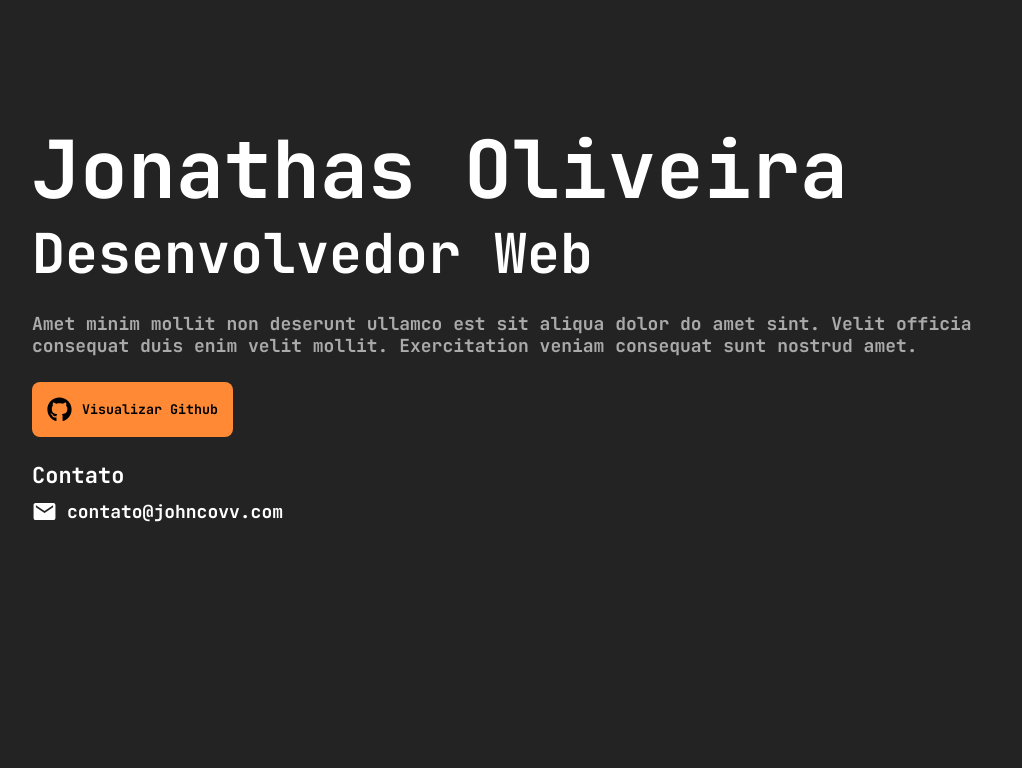
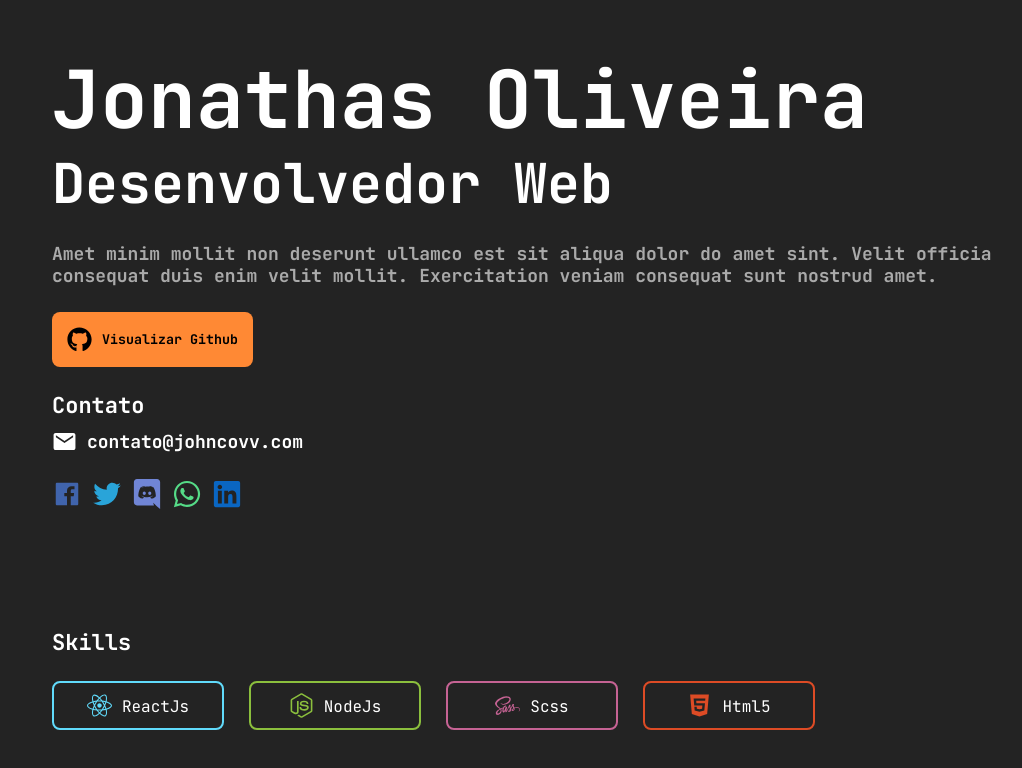
Before and after one commit to johncovv/portfolio, a React (Create React App) app: page / in a window 1280 px wide. Shown: the top 768 px of the page, without its empty margins (108-1130 px from the left). Built offline with nearby package versions, Linux system fonts and the light colour scheme.

Commit message:
Inserting Social medias and contact && creating skills component

```diff
--- /dev/null
+++ b/src/assets/objects/skills.ts
@@ -0,0 +1,28 @@
+import { FaHtml5, FaSass, FaNodeJs, FaReact } from 'react-icons/fa';
+
+export default [
+	{
+		name: 'ReactJs',
+		color: '#61DBFB',
+		topic: 'https://github.com/topics/react',
+		Icon: FaReact,
+	},
+	{
+		name: 'NodeJs',
+		color: '#8BBF3D',
+		topic: 'https://github.com/topics/nodejs',
+		Icon: FaNodeJs,
+	},
+	{
+		name: 'Scss',
+		color: '#C66394',
+		topic: 'https://github.com/topics/scss',
+		Icon: FaSass,
+	},
+	{
+		name: 'Html5',
+		color: '#DD4B25',
+		topic: 'https://github.com/topics/html5',
+		Icon: FaHtml5,
+	},
+];
--- a/src/pages/Dashboard/components/GithubButton.tsx
+++ b/src/pages/Dashboard/components/GithubButton.tsx
@@ -3,7 +3,9 @@ import React from 'react';
 import { Content, Icon, Text } from '../styles/github-button';
 
 const GithubButton: React.FunctionComponent = ({ children }) => (
-	<Content>
+	<Content
+		onClick={() => window.open('https://github.com/johncovv', '_target')}
+	>
 		<Icon />
 		<Text>{children}</Text>
 	</Content>
--- /dev/null
+++ b/src/pages/Dashboard/components/Skills.tsx
@@ -0,0 +1,24 @@
+import React from 'react';
+
+import SkillsData from '../../../assets/objects/skills';
+
+import { Content, Skill } from '../styles/skills';
+
+const Skills: React.FunctionComponent = () => {
+	return (
+		<Content>
+			{SkillsData.map(({ name, color, topic, Icon }) => (
+				<Skill
+					key={name}
+					color={color}
+					onClick={() => window.open(topic, '_target')}
+				>
+					<Icon color={color} size={25} />
+					{name}
+				</Skill>
+			))}
+		</Content>
+	);
+};
+
+export default Skills;
--- /dev/null
+++ b/src/pages/Dashboard/components/SocialMedias.tsx
@@ -0,0 +1,53 @@
+import React from 'react';
+
+import {
+	Content,
+	FacebookButton,
+	TwitterButton,
+	DiscordButton,
+	WhatsappButton,
+	LinkedinButton,
+} from '../styles/social-medias';
+
+const SocialMedias: React.FunctionComponent = () => {
+	function handleOpenLink(link: string): void {
+		window.open(link, '_target');
+	}
+
+	return (
+		<Content>
+			<FacebookButton
+				color="#4064AC"
+				onClick={() => {
+					handleOpenLink('https://facebook.com/johncovv');
+				}}
+			/>
+			<TwitterButton
+				color="#29A4D9"
+				onClick={() => {
+					handleOpenLink('https://twitter.com/johncovv');
+				}}
+			/>
+			<DiscordButton
+				color="#7085D5"
+				onClick={() => {
+					handleOpenLink('https://discord.com/users/426609168217276417');
+				}}
+			/>
+			<WhatsappButton
+				color="#55DB87"
+				onClick={() => {
+					handleOpenLink('http://sendwpp.tk/17992392708');
+				}}
+			/>
+			<LinkedinButton
+				color="#0A66C2"
+				onClick={() => {
+					handleOpenLink('https://www.linkedin.com/in/johncovv/');
+				}}
+			/>
+		</Content>
+	);
+};
+
+export default SocialMedias;
--- a/src/pages/Dashboard/index.tsx
+++ b/src/pages/Dashboard/index.tsx
@@ -2,6 +2,8 @@ import React from 'react';
 
 import GithubButton from './components/GithubButton';
 import EmailButton from './components/EmailButton';
+import SocialMedias from './components/SocialMedias';
+import Skills from './components/Skills';
 
 import { Content, LogoTitle, JobTitle, Title, About } from './styles';
 
@@ -20,6 +22,12 @@ const Dashboard: React.FunctionComponent = () => (
 
 		<Title>Contato</Title>
 		<EmailButton>contato@johncovv.com</EmailButton>
+
+		<SocialMedias />
+
+		<Title style={{ marginTop: 120 }}>Skills</Title>
+
+		<Skills />
 	</Content>
 );
 
--- a/src/pages/Dashboard/styles/index.ts
+++ b/src/pages/Dashboard/styles/index.ts
@@ -1,17 +1,25 @@
 import styled from 'styled-components';
 
-export const Content = styled.div`
-	margin-top: 120px;
-`;
+export const Content = styled.div``;
 
 export const LogoTitle = styled.p`
 	font-family: 'JetBrainsMono Bold';
-	font-size: 80px;
+
+	font-size: 55px;
+
+	@media (min-width: 768px) {
+		font-size: 80px;
+	}
 `;
 
 export const JobTitle = styled.p`
 	font-family: 'JetBrainsMono Bold';
-	font-size: 55px;
+
+	font-size: 30px;
+
+	@media (min-width: 768px) {
+		font-size: 55px;
+	}
 `;
 
 export const Title = styled.p`
--- /dev/null
+++ b/src/pages/Dashboard/styles/skills.ts
@@ -0,0 +1,45 @@
+import styled from 'styled-components';
+
+export const Content = styled.div`
+	margin-top: 25px;
+
+	display: grid;
+	grid-template-columns: 100%;
+	gap: 25px;
+
+	@media (min-width: 1024px) {
+		grid-template-columns: repeat(5, 1fr);
+	}
+`;
+
+interface SKillAttr {
+	color: string;
+}
+
+export const Skill = styled.div<SKillAttr>`
+	border: 2px solid ${(props) => props.color};
+	border-radius: 8px;
+	padding: 10px;
+	cursor: pointer;
+
+	/* center */
+	display: flex;
+	align-items: center;
+	justify-content: center;
+
+	svg {
+		margin-right: 10px;
+	}
+
+	transition: background-color 200ms, transform 200ms;
+
+	&:hover {
+		transform: scale(1.05);
+		background-color: ${(props) => props.color};
+		color: #000;
+
+		svg {
+			fill: #000;
+		}
+	}
+`;
--- /dev/null
+++ b/src/pages/Dashboard/styles/social-medias.ts
@@ -0,0 +1,46 @@
+import styled from 'styled-components';
+
+import { IoLogoFacebook, IoLogoTwitter } from 'react-icons/io';
+
+import { FaWhatsapp, FaDiscord, FaLinkedin } from 'react-icons/fa';
+
+export const Content = styled.div`
+	display: flex;
+	flex-direction: row;
+	align-items: center;
+
+	margin-top: 25px;
+
+	svg {
+		transition: transform 200ms;
+
+		&:hover {
+			cursor: pointer;
+			transform: scale(1.2);
+		}
+
+		&:not(:first-child) {
+			margin-left: 10px;
+		}
+	}
+`;
+
+export const FacebookButton = styled(IoLogoFacebook).attrs({
+	size: 30,
+})``;
+
+export const TwitterButton = styled(IoLogoTwitter).attrs({
+	size: 30,
+})``;
+
+export const DiscordButton = styled(FaDiscord).attrs({
+	size: 30,
+})``;
+
+export const WhatsappButton = styled(FaWhatsapp).attrs({
+	size: 30,
+})``;
+
+export const LinkedinButton = styled(FaLinkedin).attrs({
+	size: 30,
+})``;
--- a/src/styles/global.styles.ts
+++ b/src/styles/global.styles.ts
@@ -28,6 +28,7 @@ export default createGlobalStyle`
 		font-size: 16px;
 
 		/* center container */
+		padding: 50px 20px;
 		max-width: 1000px;
 		margin: 0 auto;
 	}
```
Also changed, not shown: 1 other file (tests, documents, lock files or other folders).
